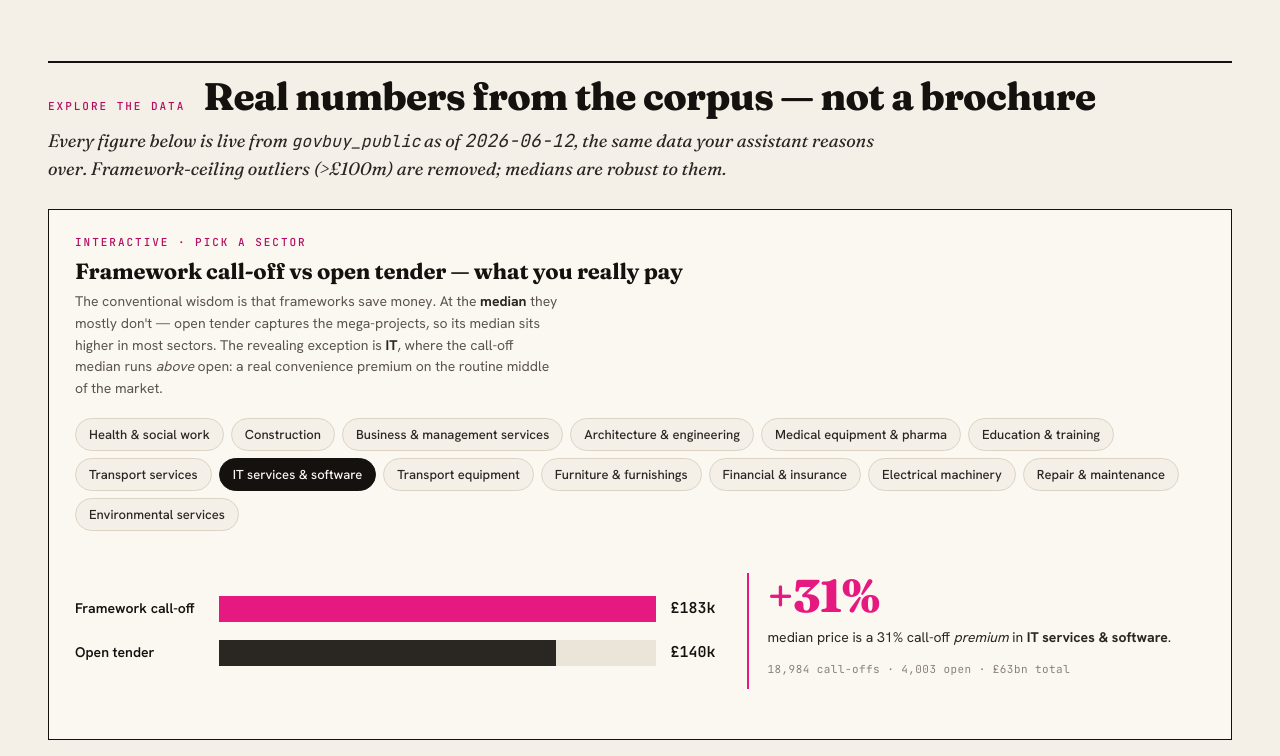
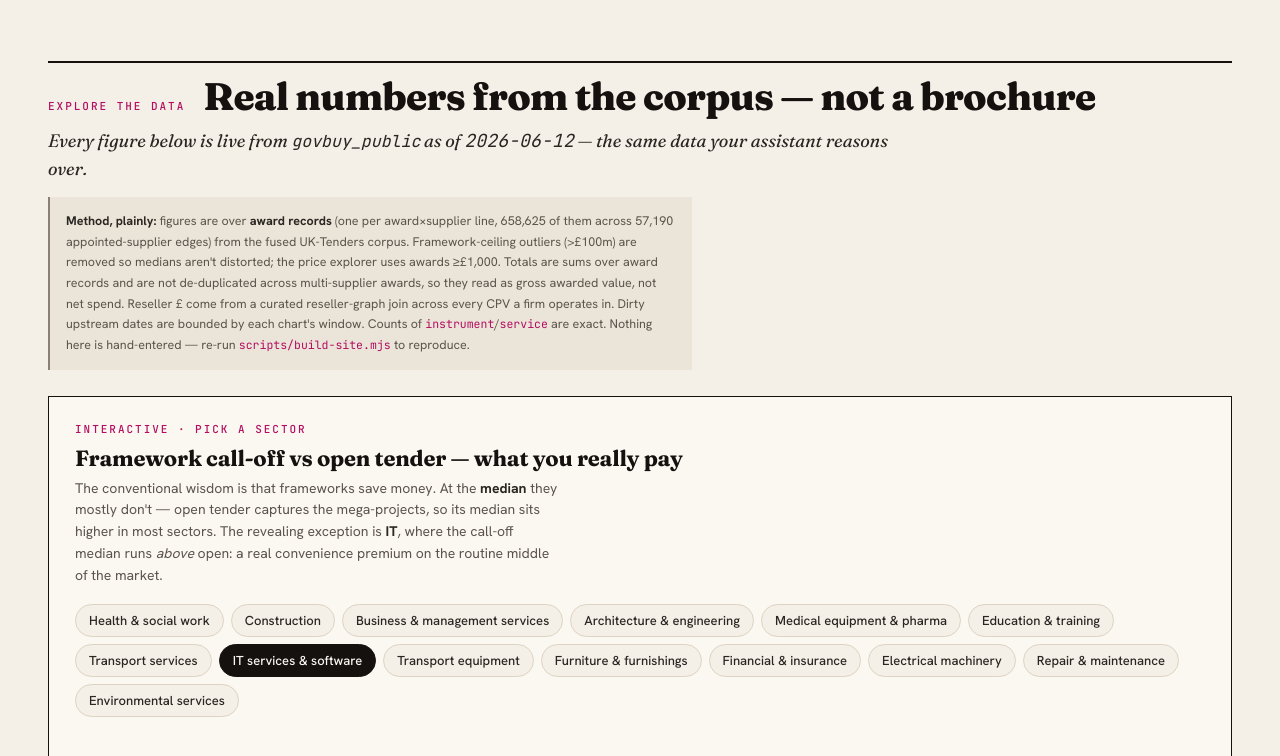
Before and after one commit to chrisns/govbuy, a website: page api/public/index.html in a window 1280 px wide. Shown: the part 1243-1999 px from the top of the page. Drawn offline with Linux system fonts and the light colour scheme.

Commit message:
site: add plain-English methodology note (award-record counting, outlier removal, no dedup, reseller-graph source) — pre-empts the data-integrity questions a sceptic asks

```diff
--- a/api/public/index.html
+++ b/api/public/index.html
@@ -75,7 +75,9 @@ code{font-family:var(--font-mono);font-size:.92em}
 .section-header{padding-top:8px;margin-top:56px}
 .sh-row{display:flex;align-items:baseline;gap:18px;flex-wrap:wrap;padding:14px 0 4px}
 .sh-title{font-family:var(--font-display);font-weight:800;font-size:clamp(26px,3vw,40px);line-height:1.04;letter-spacing:-.02em;margin:0;color:var(--ink)}
-.section-lede{font-family:var(--font-display);font-style:italic;font-size:18px;color:var(--ink-2);max-width:74ch;margin:6px 0 26px}
+.section-lede{font-family:var(--font-display);font-style:italic;font-size:18px;color:var(--ink-2);max-width:74ch;margin:6px 0 14px}
+.dash-method{font-size:12.5px;line-height:1.65;color:var(--ink-3);max-width:92ch;margin:0 0 26px;padding:14px 16px;background:var(--paper-2);border-left:2px solid var(--ink-4)}
+.dash-method b{color:var(--ink-2)}.dash-method code{font-size:11.5px;color:var(--pink-deep)}
 
 /* layers */
 .layer-grid{display:grid;grid-template-columns:repeat(3,1fr);gap:0;border-top:1px solid var(--rule);margin-top:8px}
@@ -281,7 +283,8 @@ code{font-family:var(--font-mono);font-size:.92em}
     <div class="rule strong"></div>
     <div class="sh-row"><span class="eyebrow">Explore the data</span><h2 class="sh-title">Real numbers from the corpus — not a brochure</h2></div>
   </header>
-  <p class="section-lede">Every figure below is live from <code>govbuy_public</code> as of <span class="numeral">2026-06-12</span>, the same data your assistant reasons over. Framework-ceiling outliers (&gt;£100m) are removed; medians are robust to them.</p>
+  <p class="section-lede">Every figure below is live from <code>govbuy_public</code> as of <span class="numeral">2026-06-12</span> — the same data your assistant reasons over.</p>
+  <p class="dash-method"><b>Method, plainly:</b> figures are over <b>award records</b> (one per award&times;supplier line, 658,625 of them across 57,190 appointed-supplier edges) from the fused UK-Tenders corpus. Framework-ceiling outliers (&gt;£100m) are removed so medians aren't distorted; the price explorer uses awards &ge;£1,000. Totals are sums over award records and are not de-duplicated across multi-supplier awards, so they read as gross awarded value, not net spend. Reseller £ come from a curated reseller-graph join across every CPV a firm operates in. Dirty upstream dates are bounded by each chart's window. Counts of <code>instrument</code>/<code>service</code> are exact. Nothing here is hand-entered — re-run <code>scripts/build-site.mjs</code> to reproduce.</p>
 
   <div class="dash dash-explorer" id="explorer">
     <div class="dash-head">
```
Also changed, not shown: api/scripts/build-site.mjs (+5 -2 lines).
